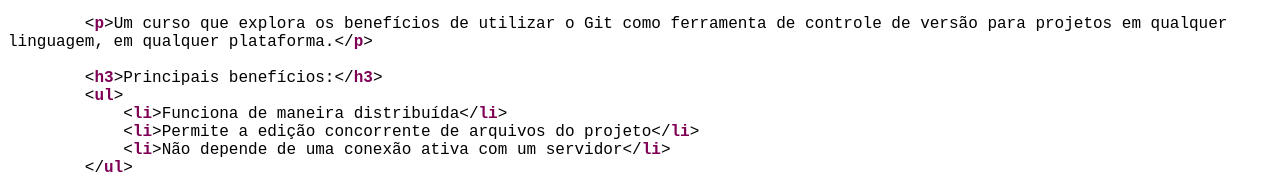
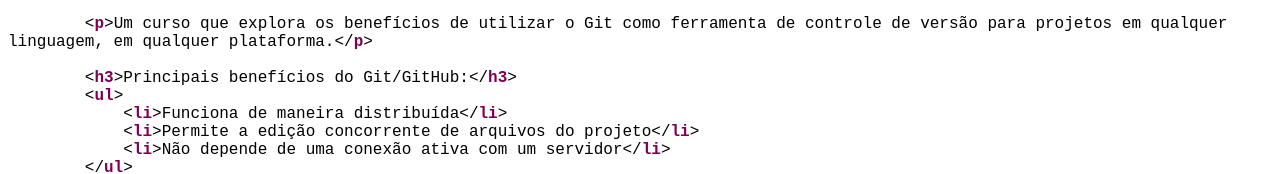
Before and after one commit to ralvesper/curso-git, a plain HTML site: page index.html in a window 1280 px wide. Shown: the part 119-293 px from the top of the page. Drawn offline with Linux system fonts and the light colour scheme.

Commit message:
Alteração no conteúdo de index.html

```diff
--- a/index.html
+++ b/index.html
@@ -24,7 +24,7 @@
 <p class="p2"> </p>
 <p class="p2">        &lt;<span class="s2"><b>p</b></span>&gt;Um curso que explora os benefícios de utilizar o Git como ferramenta de controle de versão para projetos em qualquer linguagem, em qualquer plataforma.&lt;/<span class="s2"><b>p</b></span>&gt;</p>
 <p class="p2">             </p>
-<p class="p2">        &lt;<span class="s2"><b>h3</b></span>&gt;Principais benefícios:&lt;/<span class="s2"><b>h3</b></span>&gt;</p>
+<p class="p2">        &lt;<span class="s2"><b>h3</b></span>&gt;Principais benefícios do Git/GitHub:&lt;/<span class="s2"><b>h3</b></span>&gt;</p>
 <p class="p2">        &lt;<span class="s2"><b>ul</b></span>&gt;</p>
 <p class="p2">            &lt;<span class="s2"><b>li</b></span>&gt;Funciona de maneira distribuída&lt;/<span class="s2"><b>li</b></span>&gt;</p>
 <p class="p2">            &lt;<span class="s2"><b>li</b></span>&gt;Permite a edição concorrente de arquivos do projeto&lt;/<span class="s2"><b>li</b></span>&gt;</p>
```
